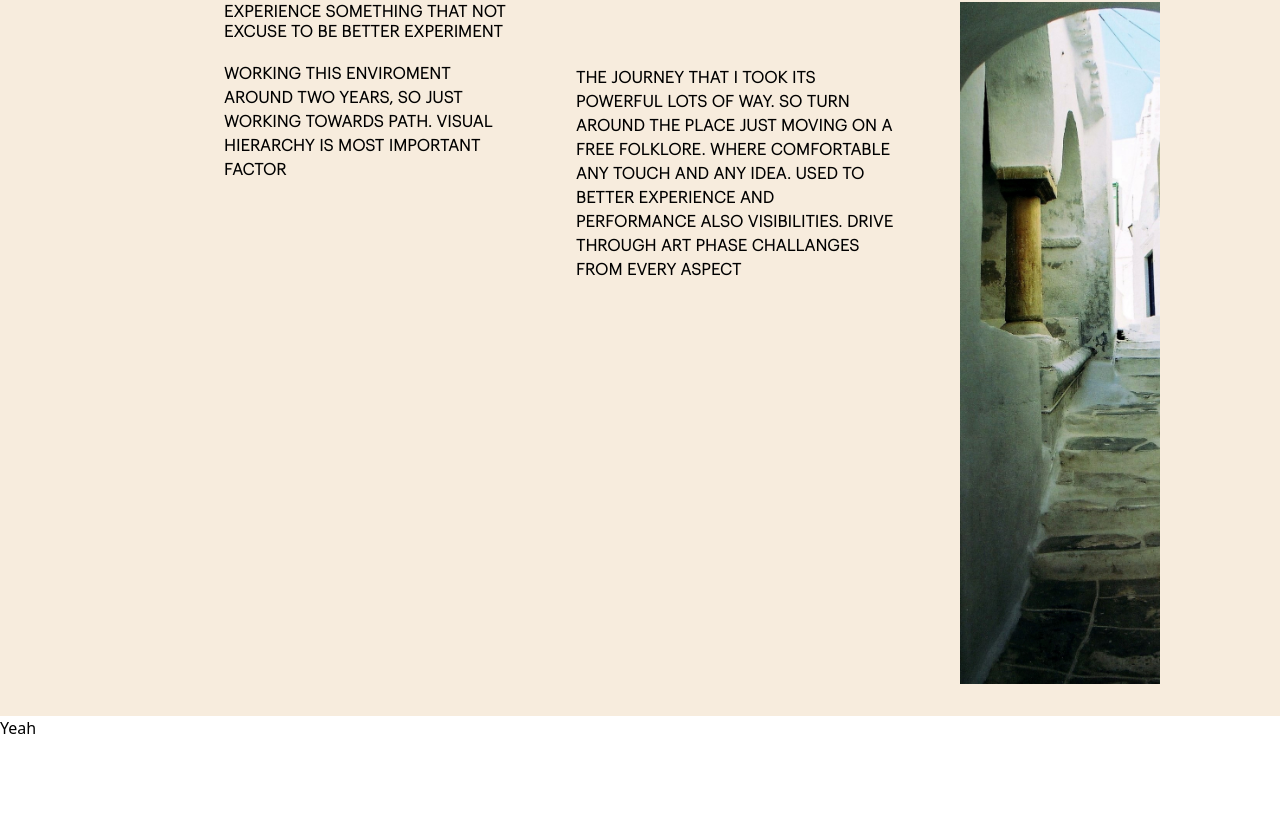
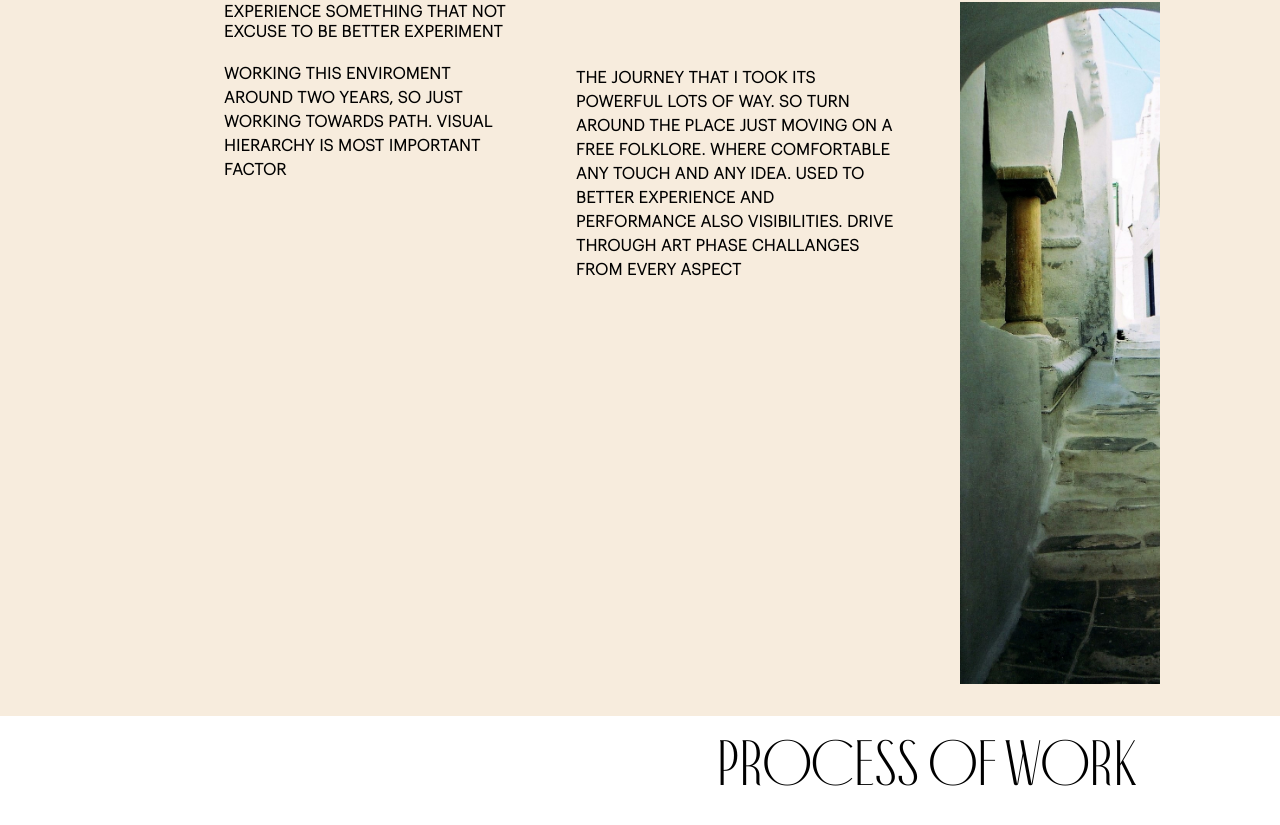
Before and after one commit to ahmedrimon/anonno--portfolio, a Next.js app: page / in a window 1280 px wide. Shown: the part 305-1130 px from the top of the page. Before the commit the page ends 1045 px from the top, so only its background shows below. Built offline with nearby package versions, Linux system fonts and the light colour scheme.

Commit message:
running circle

```diff
--- a/components/Screen/Screen.tsx
+++ b/components/Screen/Screen.tsx
@@ -1,7 +1,7 @@
 export default function Screen() {
 
-     return <section>
-          <h1>Yeah</h1>
+     return <section className="h-screen">
+          <h1 className="font-antiga font-normal text-[5vw] max-[1925px]:ml-[11.2em]">Process Of Work</h1>
      </section>
 
 }
--- a/styles/globals.css
+++ b/styles/globals.css
@@ -6,7 +6,7 @@
      margin: 0;
      padding: 0;
      box-sizing: border-box;
-     overflow-x: hidden;
+     /* overflow-x: hidden; */
 }
 
 @font-face {
```
